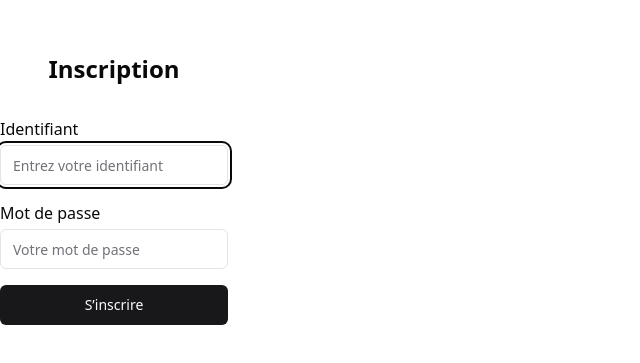
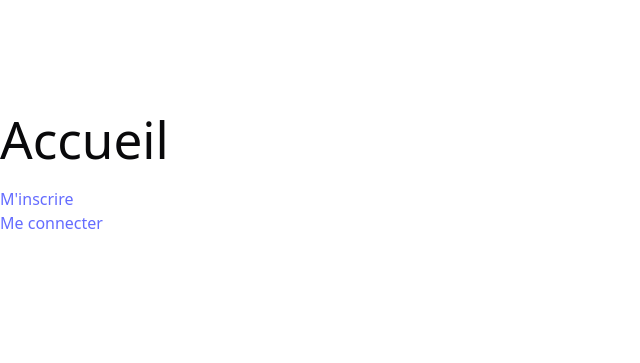
Before and after one commit to ndadevweb/golang-api-shootemup-game, a React (Vite) app in the folder client/: page / in a window 1280 px wide. Shown: the part 227-590 px from the top of the page, without its empty margins (0-640 px from the left). Built offline with nearby package versions, Linux system fonts and the light colour scheme.

Commit message:
reer une page principale [closes #16]

```diff
--- /dev/null
+++ b/client/src/pages/homepage/index.tsx
@@ -0,0 +1,14 @@
+import { Link } from 'react-router'
+import { ROUTES } from '@/routes';
+
+export default function HomePage() {
+  return (
+    <>
+        <h1>Accueil</h1>
+        <ul className="mt-5">
+            <li><Link to={ROUTES.signup}>M'inscrire</Link></li>
+            <li><Link to={ROUTES.signin}>Me connecter</Link></li>
+        </ul>
+    </>
+  );
+}
--- a/client/src/routes.tsx
+++ b/client/src/routes.tsx
@@ -1,18 +1,25 @@
 import { createBrowserRouter } from "react-router"
+import HomePage from './pages/homepage'
 import SignupPage from "./pages/auth/Signup"
 import SigninPage from "./pages/auth/Signin"
 
+export const ROUTES = {
+    'homepage': '/',
+    'signup': '/signup',
+    'signin': '/signin'
+}
+
 export const router = createBrowserRouter([
     {
-        path: "/",
-        Component: SignupPage,
+        path: ROUTES.homepage,
+        Component: HomePage,
     },
     {
-        path: "/signup",
+        path: ROUTES.signup,
         Component: SignupPage
     },
     {
-        path: "/signin",
+        path: ROUTES.signin,
         Component: SigninPage
     }
 ]);
```
